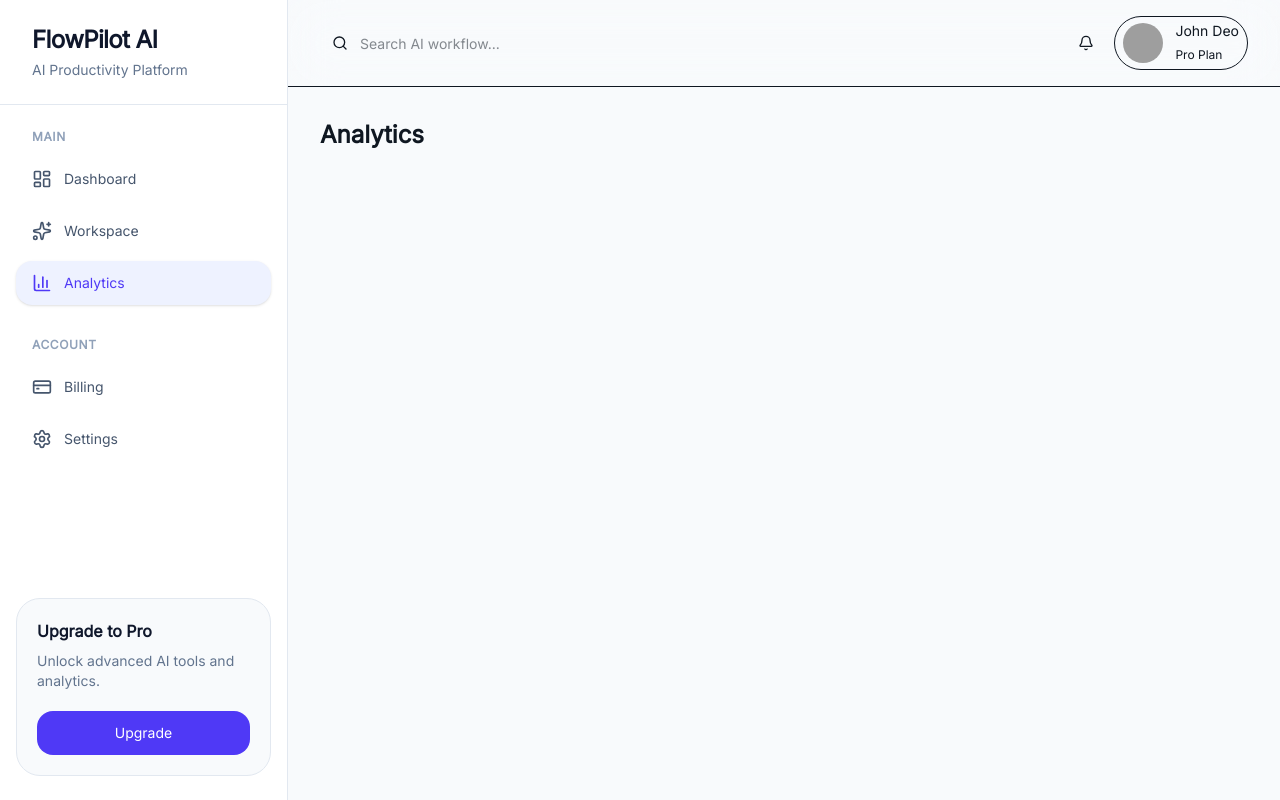
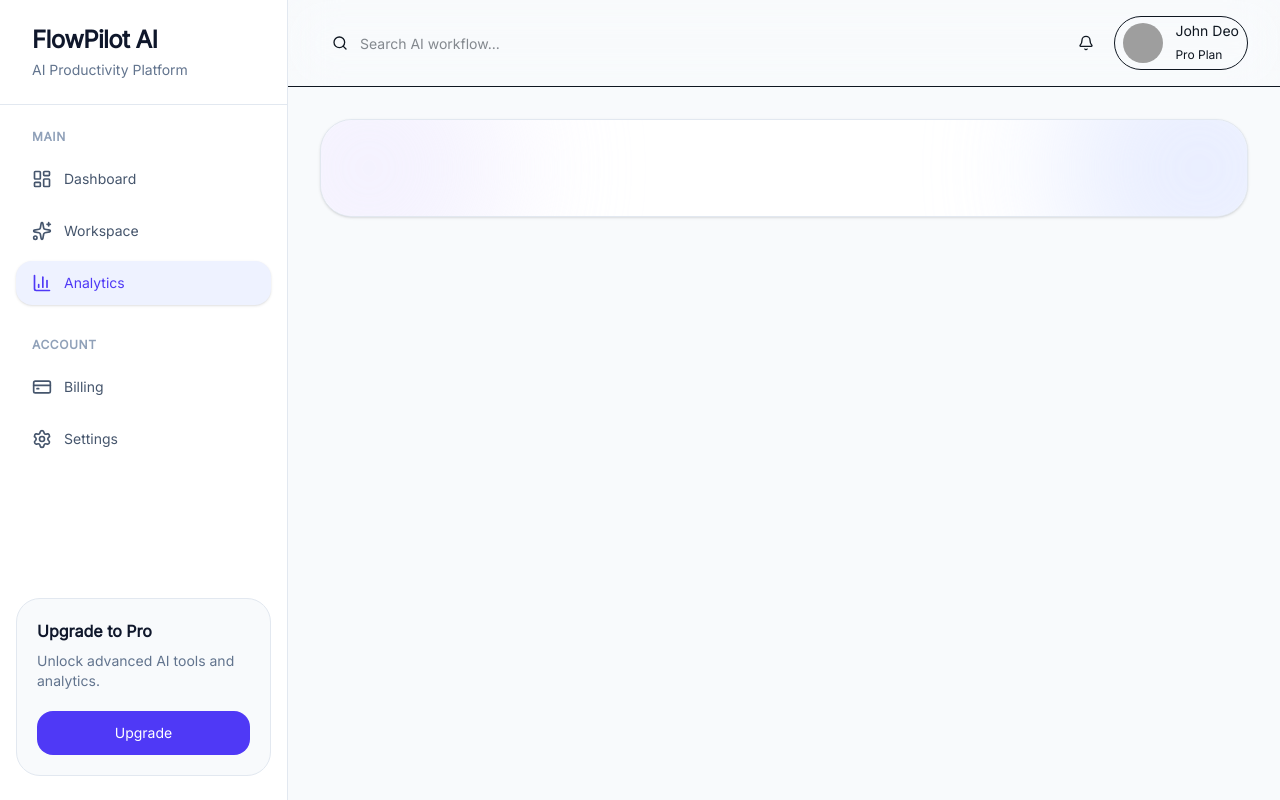
Before and after one commit to utpanna-pradhan/FlowPiolt-AI, a React (Vite) app: page /analytics in a window 1280 px wide. Built offline with nearby package versions, Linux system fonts and the light colour scheme; grey boxes are pictures that could not be loaded.

Commit message:
added analytics

```diff
--- /dev/null
+++ b/src/components/Analytics/Hero.tsx
@@ -0,0 +1,19 @@
+import { TrendingUp ,Sparkles,Download,Calendar } from "lucide-react"
+
+export default function Hero() {
+  return (
+    <section className="relative p-8 rounded-4xl bg-white border border-slate-200 overflow-hidden lg:p-12 shadow-sm" >
+
+    {/* Top Right Glow */}
+      <div className="absolute -right-24 -top-24 h-72 w-72 rounded-full bg-indigo-100 blur-3xl opacity-70" />
+    {/* Bottom Left Glow */}
+      <div className="absolute -left-24 -bottom-24 h-72 w-72 rounded-full bg-violet-100 blur-3xl opacity-60" />
+
+    <div className="relative z-10 grid gap-10 lg:grid-cols-2">
+
+    </div>
+
+
+    </section>
+  )
+}
--- a/src/pages/Analytics.tsx
+++ b/src/pages/Analytics.tsx
@@ -1,11 +1,10 @@
+import Hero from "@/components/Analytics/Hero";
 
 
 export default function Analytics() {
   return (
-    <div>
-      <h1 className="text-2xl font-semibold">
-        Analytics
-      </h1>
+    <div className="space-y-8">
+    <Hero />
     </div>
   )
 }
```
